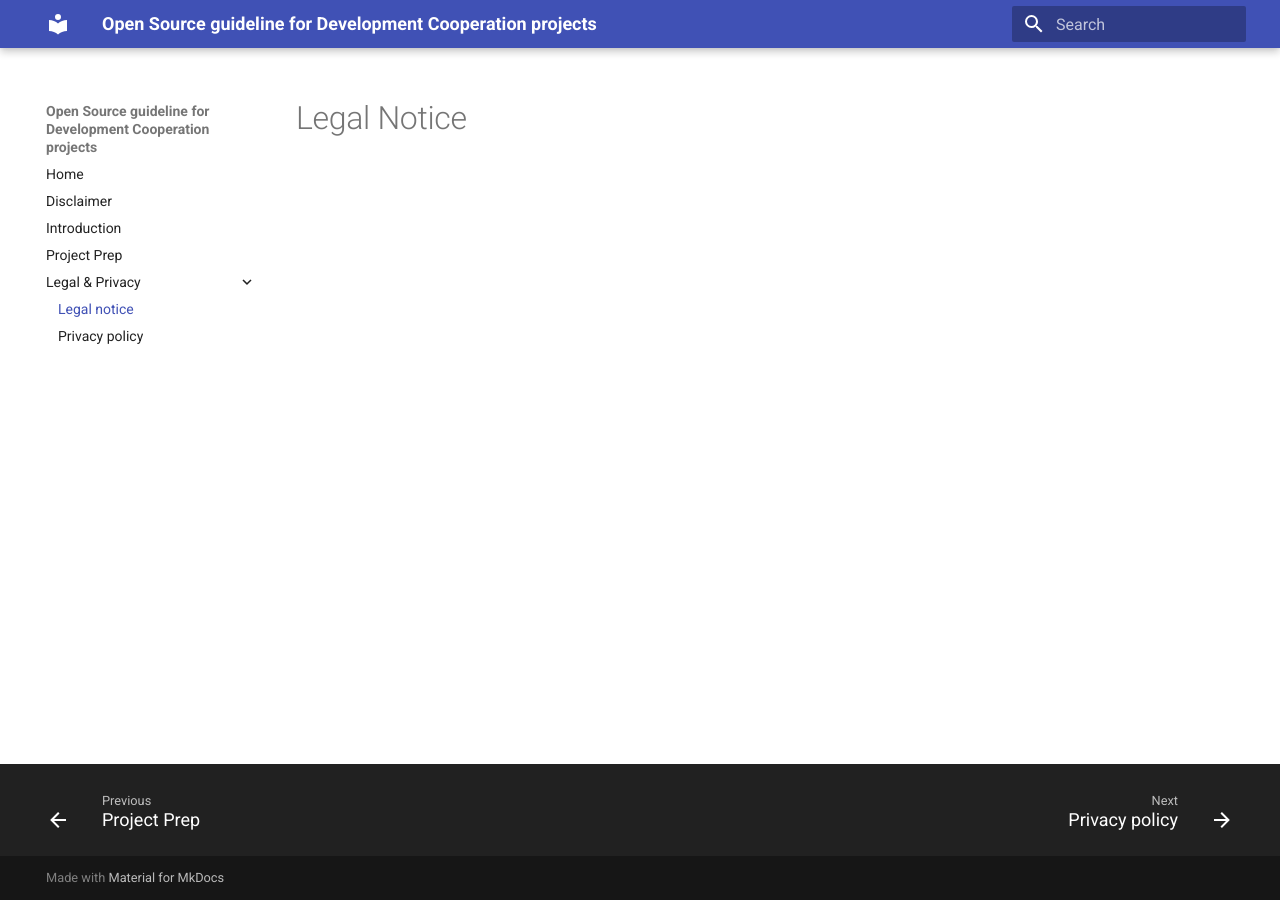
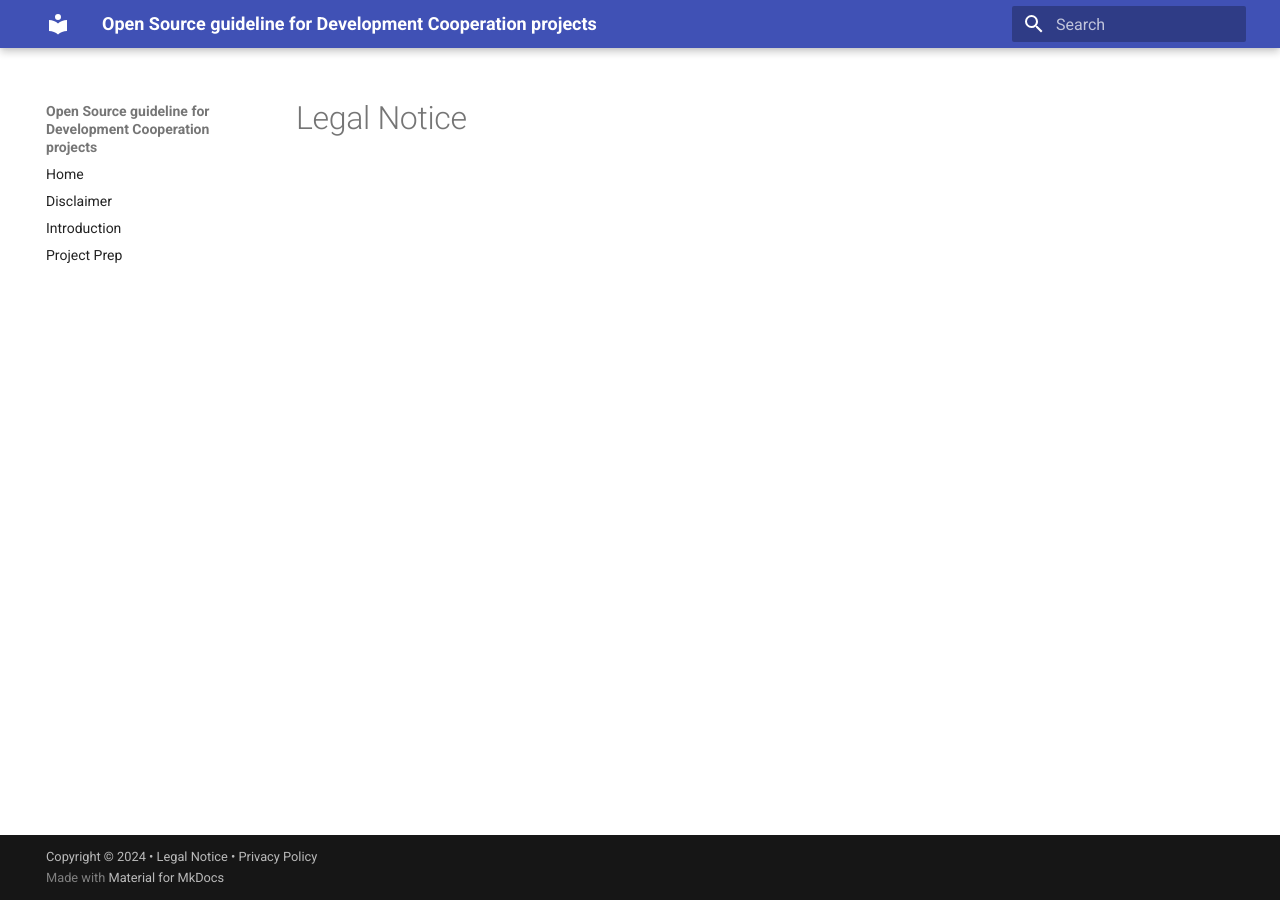
Before and after one commit to GFA-DIU/OpenSource4Impact, an MkDocs documentation site: the page built from docs/legal_notice.md, in a window 1280 px wide. Built offline with MkDocs 1.6.1 and Material for MkDocs 9.7.7, drawn with Linux system fonts in a browser that asks for light colours.

Commit message:
Access legal notice and privacy policy from footer.

```diff
--- a/mkdocs.yml
+++ b/mkdocs.yml
@@ -10,16 +10,14 @@
   language: en
   palette:
     - scheme: default
-  copyright: Copyright &copy; 2024
+
+copyright: Copyright &copy; 2024 &bullet; <a href="legal_notice">Legal Notice</a> &bullet; <a href="privacy_policy">Privacy Policy</a>
 
 nav:
   - Home: index.md
   - Disclaimer: disclaimer.md
   - Introduction: intro.md
   - Project Prep: pre_project.md
-  - "Legal & Privacy":
-      - Legal notice: legal_notice.md
-      - Privacy policy: privacy_policy.md
 
 markdown_extensions:
   - pymdownx.emoji:
```
